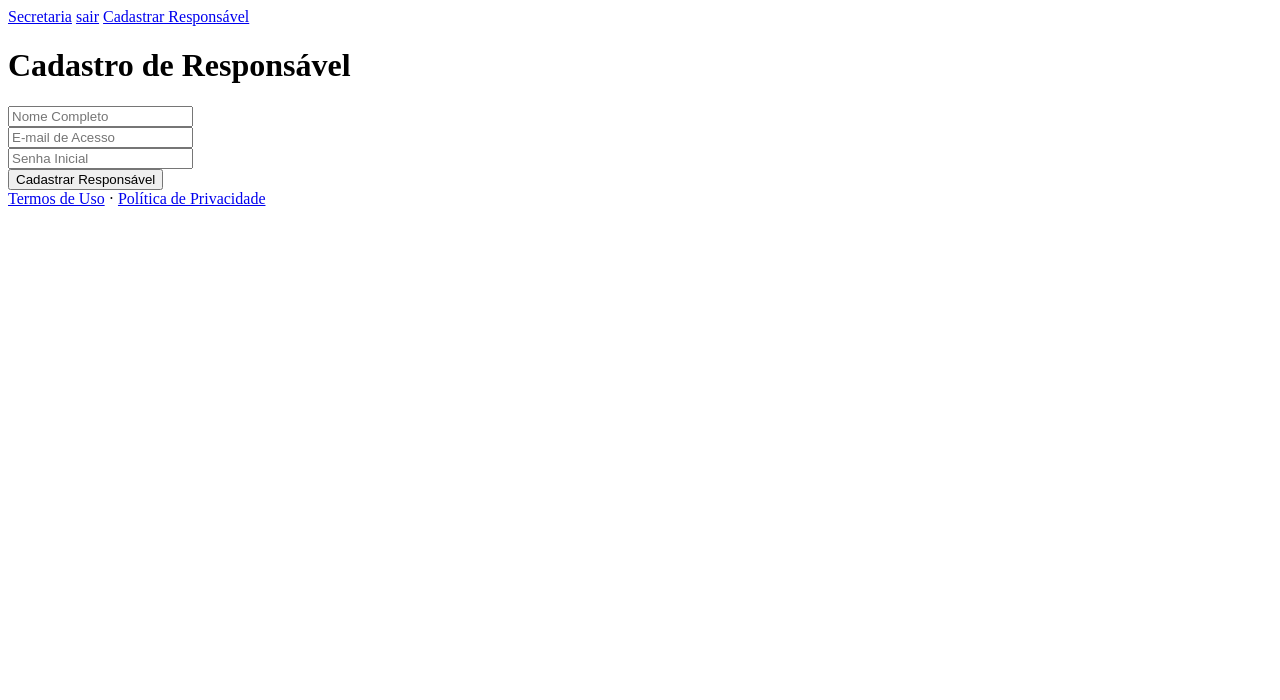
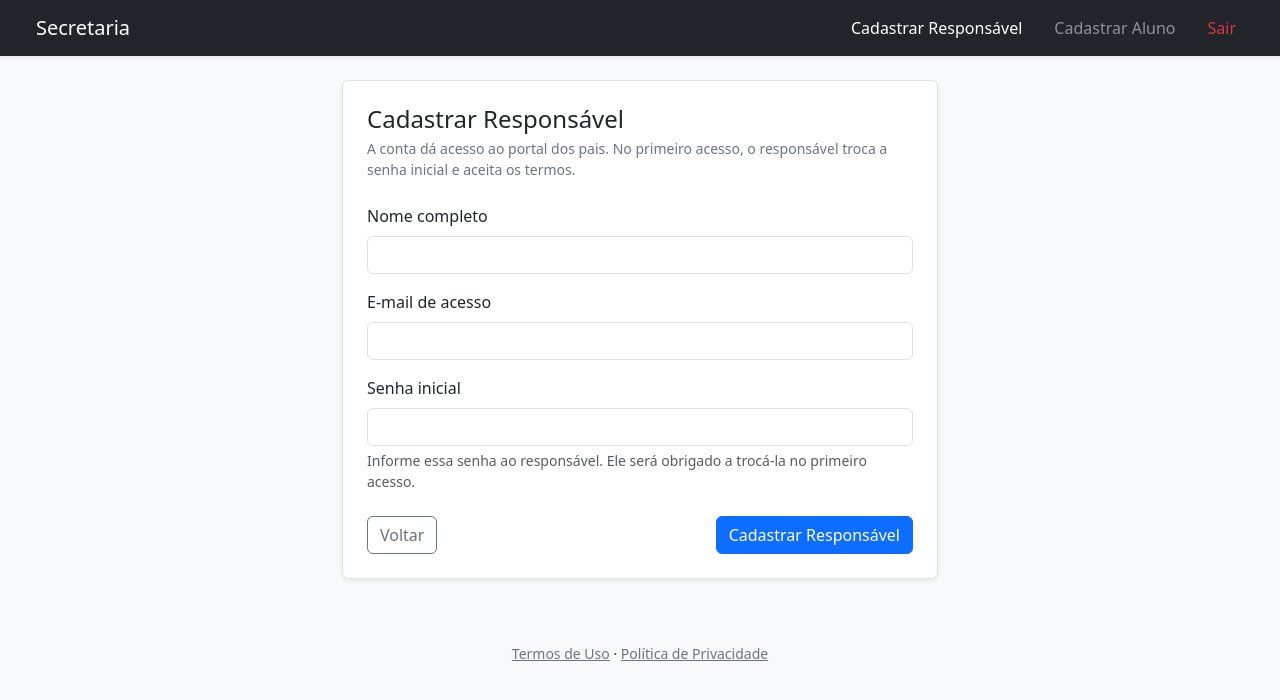
Before and after one commit to VitorTav12/PFC, a Flask app: template app/templates/pais_cadastro.html in a window 1280 px wide. Shown: the top 700 px of the page. Run offline with Flask 3, Linux system fonts and the light colour scheme; the template is opened without the code that fills it, so the values that code supplies are empty.

Commit message:
Telas de cadastro de responsável e aluno padronizadas com Bootstrap

```diff
--- a/app/templates/pais_cadastro.html
+++ b/app/templates/pais_cadastro.html
@@ -4,20 +4,37 @@
 <head>
     <meta charset="UTF-8">
     <meta name="viewport" content="width=device-width, initial-scale=1.0">
-    <title>Document</title>
+    <title>Cadastrar Responsável</title>
+    <link href="https://cdn.jsdelivr.net/npm/bootstrap@5.3.3/dist/css/bootstrap.min.css" rel="stylesheet">
 </head>
 
-<body>
-    <header>
-        <a href="{{ url_for('secretaria.painel') }}">Secretaria</a>
-        <a href="{{ url_for('auth.logout') }}">sair</a>
-        <a href="{{ url_for('secretaria.tela_cadastro_responsavel') }}">Cadastrar Responsável</a>
+<body class="bg-light">
+
+    <header class="navbar navbar-expand-lg navbar-dark bg-dark px-4 shadow-sm mb-4">
+        <div class="container-fluid">
+            <a class="navbar-brand" href="{{ url_for('secretaria.painel') }}">Secretaria</a>
+            <div class="navbar-nav flex-row gap-3">
+                <a class="nav-link text-white" href="{{ url_for('secretaria.tela_cadastro_responsavel') }}">Cadastrar
+                    Responsável</a>
+                <a class="nav-link text-white-50" href="{{ url_for('secretaria.cadastrar_aluno') }}">Cadastrar Aluno</a>
+                {% if current_user.nivel_acesso == 'diretoria' %}
+                <a class="nav-link text-white-50" href="{{ url_for('diretoria.painel') }}">Painel da Diretoria</a>
+                {% endif %}
+                <a class="nav-link text-danger" href="{{ url_for('auth.logout') }}">Sair</a>
+            </div>
+        </div>
     </header>
+
+    <main class="container mb-5" style="max-width: 620px;">
+        <div class="bg-white border rounded shadow-sm p-4">
+            <h1 class="h4 mb-1">Cadastrar Responsável</h1>
+            <p class="text-secondary small mb-4">A conta dá acesso ao portal dos pais. No primeiro acesso, o
+                responsável troca a senha inicial e aceita os termos.</p>
 
             {% with messages = get_flashed_messages(with_categories=true) %}
             {% if messages %}
             {% for category, message in messages %}
-    <div class="alert alert-{{ category }}" role="alert">{{ message }}</div>
+            <div class="alert alert-{{ category }} p-2 mb-3" role="alert">{{ message }}</div>
             {% endfor %}
             {% endif %}
             {% endwith %}
@@ -25,22 +42,31 @@
             <form method="POST" action="{{ url_for('secretaria.cadastrar_responsavel') }}">
                 <input type="hidden" name="csrf_token" value="{{ csrf_token() }}">
 
-        <h1>Cadastro de Responsável</h1>
-
-        <div class="input-box">
-            <input placeholder="Nome Completo" type="text" name="nome" required>
+                <div class="mb-3">
+                    <label for="nome" class="form-label">Nome completo</label>
+                    <input class="form-control" type="text" name="nome" id="nome" maxlength="150" required>
                 </div>
 
-        <div class="input-box">
-            <input placeholder="E-mail de Acesso" type="email" name="email" required>
+                <div class="mb-3">
+                    <label for="email" class="form-label">E-mail de acesso</label>
+                    <input class="form-control" type="email" name="email" id="email" maxlength="255" required>
                 </div>
 
-        <div class="input-box">
-            <input placeholder="Senha Inicial" type="password" name="senha" required>
+                <div class="mb-4">
+                    <label for="senha" class="form-label">Senha inicial</label>
+                    <input class="form-control" type="password" name="senha" id="senha" required>
+                    <div class="form-text">Informe essa senha ao responsável. Ele será obrigado a trocá-la no
+                        primeiro acesso.</div>
                 </div>
 
-        <button type="submit">Cadastrar Responsável</button>
+                <div class="d-flex justify-content-between">
+                    <a href="{{ url_for('secretaria.painel') }}" class="btn btn-outline-secondary">Voltar</a>
+                    <button class="btn btn-primary" type="submit">Cadastrar Responsável</button>
+                </div>
             </form>
+        </div>
+    </main>
+
     {% include '_rodape_lgpd.html' %}
 </body>
 
```
Also changed, not shown: app/templates/aluno_cadastro.html (+57 -16 lines). Lines whose indentation alone changed are shown as unchanged.
